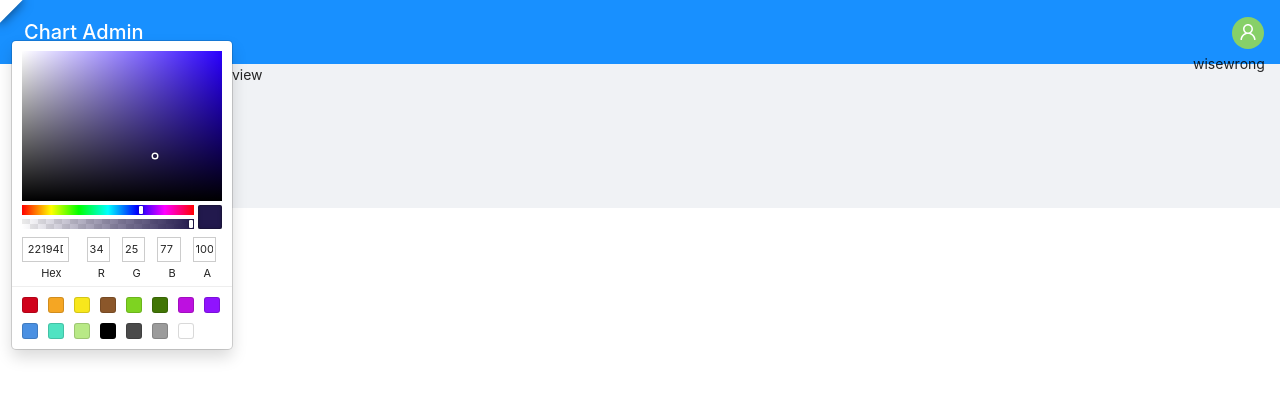
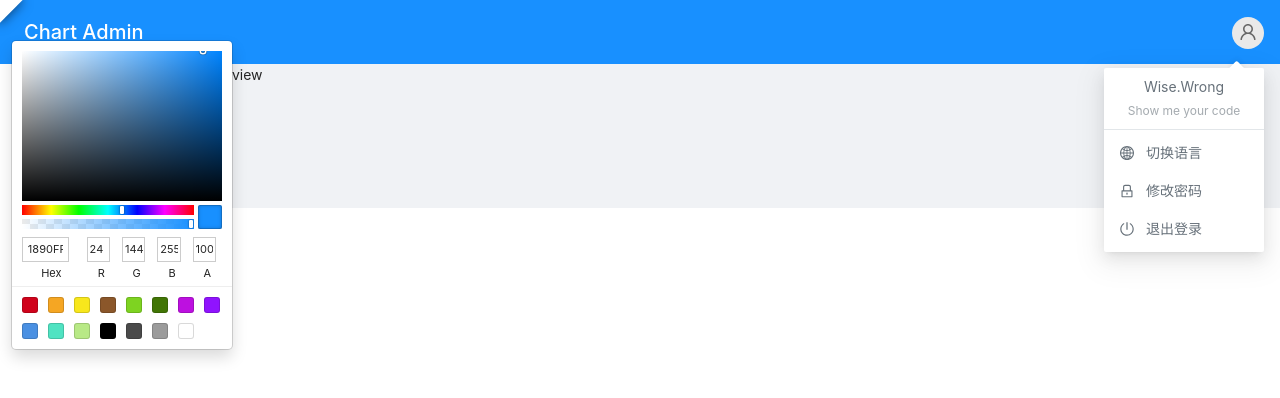
Before and after one commit to wisewrong/chart-admin, a React (Vite) app: page / in a window 1280 px wide. Both pictures are taken after a click on the element 1248 px from the left and 33 px from the top of the page. Shown: the top 398 px of the page. Built offline with nearby package versions, Linux system fonts and the light colour scheme.

Commit message:
feat: 开发用户信息的下拉菜单

```diff
--- a/package.json
+++ b/package.json
@@ -13,7 +13,7 @@
   },
   "dependencies": {
     "@types/react-color": "^3.0.6",
-    "antd": "^4.17.2",
+    "antd": "^4.x",
     "echarts": "^5.2.2",
     "echarts-for-react": "^3.0.2",
     "lodash-es": "^4.17.21",
--- a/src/components/color-picker/index.tsx
+++ b/src/components/color-picker/index.tsx
@@ -4,7 +4,7 @@ import { ConfigProvider, Popover } from 'antd';
 import './index.less';
 
 const ColorPicker: React.FC = () => {
-  const [primaryColor, setPrimaryColor] = useState();
+  const [primaryColor, setPrimaryColor] = useState('#1890ff');
 
   // 切换主题色
   const onPrimaryColorChange = useCallback(({ hex }) => {
@@ -16,7 +16,9 @@ const ColorPicker: React.FC = () => {
     });
   }, []);
 
-  const picker = <SketchPicker color={primaryColor} onChange={onPrimaryColorChange} />;
+  const picker = (
+    <SketchPicker color={primaryColor} onChange={onPrimaryColorChange} />
+  );
 
   return (
     <Popover
--- /dev/null
+++ b/src/layout/basic-layout/header/index.less
@@ -0,0 +1,51 @@
+@border-color: #e2e6e9;
+
+.user-info {
+  .ant-popover-inner-content {
+    padding: 0;
+    width: 160px;
+  }
+
+  &-overview {
+    padding: 8px 12px;
+    border-bottom: 1px solid @border-color;
+    color: @text-color;
+    text-align: center;
+
+    .title {
+      font-size: 14px;
+      margin-bottom: 4px;
+    }
+
+    .sub-title {
+      color: fade(@text-color, 60%);
+      font-size: 12px;
+    }
+  }
+
+  &-menu {
+    color: @text-color;
+    padding: 4px 0;
+
+    .item {
+      padding: 8px 16px;
+      gap: 12px;
+      transition: @transition-config;
+
+      &:hover {
+        background: fade(@text-color, 6%);
+        color: @primary-color;
+      }
+    }
+  }
+}
+
+.lang-menu {
+  .ant-popover-inner-content {
+    padding: 0;
+  }
+  .ant-menu {
+    border: none;
+    color: @text-color;
+  }
+}
--- a/src/layout/basic-layout/header/index.tsx
+++ b/src/layout/basic-layout/header/index.tsx
@@ -2,6 +2,7 @@ import React from 'react';
 import { Layout, Space } from 'antd';
 import ColorPicker from '@/components/color-picker';
 import UserInfo from './user-info';
+import './index.less';
 
 const { Header } = Layout;
 
--- a/src/layout/basic-layout/header/user-info.tsx
+++ b/src/layout/basic-layout/header/user-info.tsx
@@ -1,14 +1,67 @@
 import React from 'react';
-import { Avatar, Dropdown } from 'antd';
-import { UserOutlined } from '@ant-design/icons';
+import { Avatar, Popover, Menu } from 'antd';
+import {
+  UserOutlined,
+  GlobalOutlined,
+  LockOutlined,
+  PoweroffOutlined,
+} from '@ant-design/icons';
+
+const langs = [
+  {
+    key: '1',
+    label: '中文',
+  },
+  {
+    key: '2',
+    label: '英文',
+  },
+];
 
 const UserInfo: React.FC = () => {
-  const overlay = <div>wisewrong</div>;
+  const langMenu = <Menu items={langs} />;
+
+  const overlay = (
+    <>
+      <div className="user-info-overview">
+        <div className="title">Wise.Wrong</div>
+        <div className="sub-title">Show me your code</div>
+      </div>
+      <div className="user-info-menu">
+        <Popover
+          content={langMenu}
+          overlayClassName="lang-menu"
+          placement="left"
+          align={{
+            offset: [16, 0],
+          }}
+        >
+          <div className="item flex flex-align-center cursor-pointer">
+            <GlobalOutlined />
+            <span>切换语言</span>
+          </div>
+        </Popover>
+        <div className="item flex flex-align-center cursor-pointer">
+          <LockOutlined />
+          <span>修改密码</span>
+        </div>
+        <div className="item flex flex-align-center cursor-pointer">
+          <PoweroffOutlined />
+          <span>退出登录</span>
+        </div>
+      </div>
+    </>
+  );
 
   return (
-    <Dropdown overlay={overlay} trigger={['click']}>
+    <Popover
+      placement="bottomRight"
+      content={overlay}
+      overlayClassName="user-info"
+      trigger={['click']}
+    >
       <Avatar className="cursor-pointer user-avatar" icon={<UserOutlined />} />
-    </Dropdown>
+    </Popover>
   );
 };
 
--- a/src/layout/basic-layout/index.less
+++ b/src/layout/basic-layout/index.less
@@ -1,4 +1,4 @@
-@avatar-bg-color: rgb(135, 208, 104);
+@avatar-bg-color: #e9e9e9;
 
 .basic-layout {
   .basic-layout-header {
@@ -13,9 +13,11 @@
     font-weight: 500;
     font-size: 20px;
   }
+
   .user-avatar {
     background: @avatar-bg-color;
     transition: @transition-config;
+    color: #676767;
 
     &:hover {
       background: lighten(@avatar-bg-color, 10%);
--- a/src/styles/themes/default.less
+++ b/src/styles/themes/default.less
@@ -1,7 +1,11 @@
+// 参考: antd/dist/antd.variable.less
+
 @primary-color: var(--ant-primary-color);
+@text-color: #67717a;
 
 /**
  * 其他配置
  ----------------------------*/
 @transition-config: 0.2s cubic-bezier(0.645, 0.045, 0.355, 1);
-@box-shadow-out: 0 3px 6px -4px #0000001f, 0 6px 16px #00000014, 0 9px 28px 8px #0000000d;
+@box-shadow-out: 0 3px 6px -4px #0000001f, 0 6px 16px #00000014,
+  0 9px 28px 8px #0000000d;
```
Also changed, not shown: .prettierrc.js, 1 other file (tests, documents, lock files or other folders).
